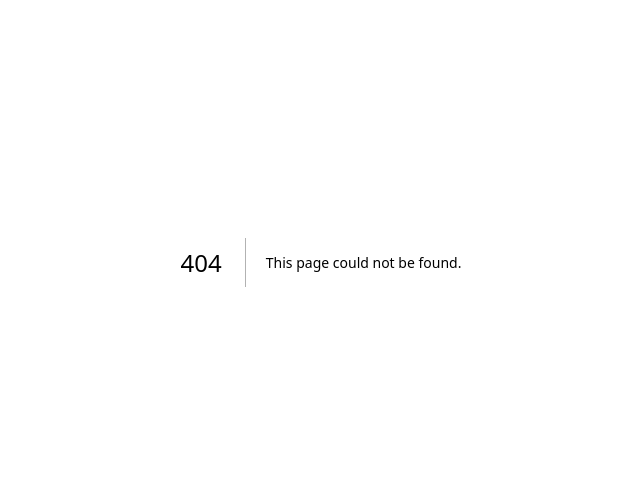
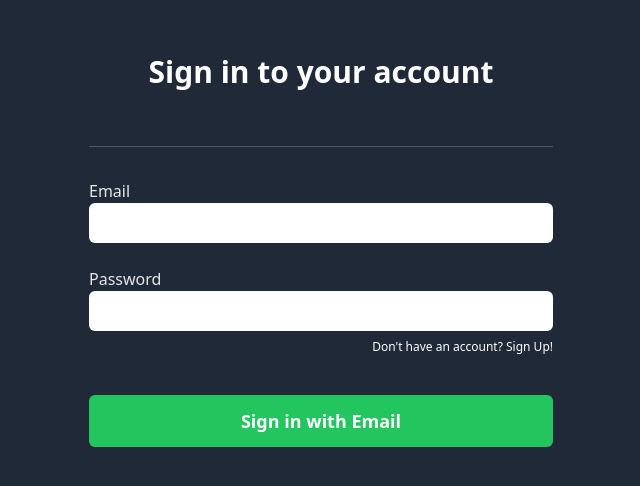
Before and after one commit to abdulwahb1/calendarapp, a Next.js app: page /login in a window 1280 px wide. Before the commit this address had no page. Shown: the part 138-624 px from the top of the page, without its empty margins (319-959 px from the left). Built offline with nearby package versions, Linux system fonts and the light colour scheme; no server answers.

Commit message:
login_functionality

```diff
--- /dev/null
+++ b/src/pages/login.tsx
@@ -0,0 +1,81 @@
+/* eslint-disable react/no-unescaped-entities */
+import React, { useState } from "react";
+
+import { useRouter } from "next/router";
+
+import { supabase } from "../utils/supabase";
+import Link from "next/link";
+
+const Login = () => {
+  const router = useRouter();
+  const [email, setEmail] = useState("");
+  const [password, setPassword] = useState("");
+
+  const handleLogin = async (e: React.FormEvent<HTMLFormElement>) => {
+    e.preventDefault();
+    const { error } = await supabase.auth.signInWithPassword({
+      email,
+      password,
+    });
+
+    if (error) {
+      alert("Error signing in: " + error.message);
+    } else {
+      router.push("/");
+    }
+  };
+
+  return (
+    <div className="h-screen flex items-center justify-center bg-gray-800">
+      <div className="max-w-lg w-full">
+        <h1 className="text-3xl font-semibold text-center text-white">
+          Sign in to your account
+        </h1>
+
+        <div className="flex flex-col p-6">
+          <hr className="bg-gray-600 border-0 h-px my-8" />
+
+          <form className="flex flex-col" onSubmit={handleLogin}>
+            <label htmlFor="email" className="text-gray-200">
+              Email
+            </label>
+            <input
+              className="py-2 px-4 rounded-md focus:outline-none focus:ring-2"
+              type="email"
+              id="email"
+              value={email}
+              onChange={(e) => setEmail(e.target.value)}
+            />
+
+            <label htmlFor="password" className="mt-6 text-gray-200">
+              Password
+            </label>
+            <input
+              className="py-2 px-4 rounded-md focus:outline-none focus:ring-2"
+              type="password"
+              id="password"
+              value={password}
+              onChange={(e) => setPassword(e.target.value)}
+            />
+
+            <Link
+              href="/signup"
+              className="text-xs text-white hover:to-blue-600 ml-auto mt-2"
+            >
+              Don't have an account? Sign Up!
+            </Link>
+
+            <button
+              className="mt-10 text-lg text-white font-semibold bg-green-500 py-3 px-6 rounded-md focus:outline-none focus:ring-2"
+              type="submit"
+            >
+              Sign in with Email
+            </button>
+          </form>
+        </div>
+      </div>
+    </div>
+  );
+};
+
+export default Login;
```
